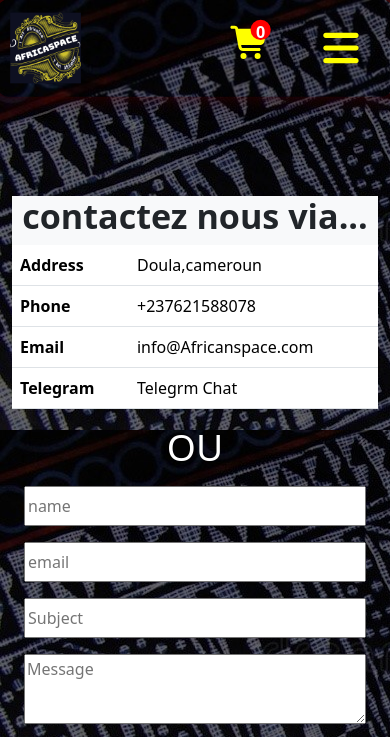
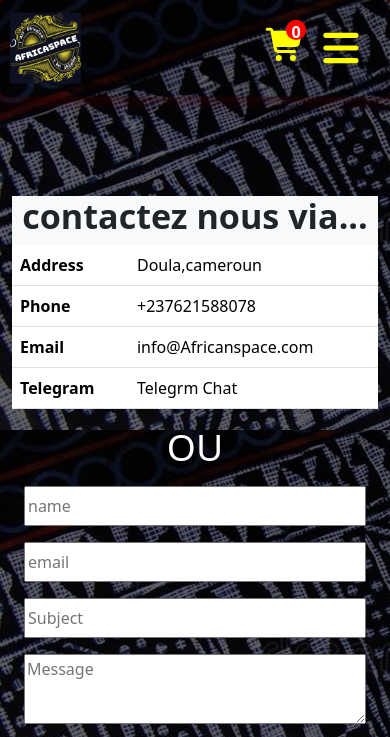
Before and after one commit to takamdev/AfricaSpace, a plain HTML site: page pages/contact.html in a window 390 px wide. Shown: the top 737 px of the page. Drawn offline with Linux system fonts and the light colour scheme.

Commit message:
repositionnement du pannier

```diff
--- a/css/contact/contact.scss
+++ b/css/contact/contact.scss
@@ -35,7 +35,24 @@ body{
    }
   }
 
+  @media screen and (max-width:980px) {
+    header{
 
+        nav{
+            .panier{
+                top: 27px;
+                margin-right: -5px;
+
+            }
+            .nombrePieces{
+                right: 85px;
+
+
+            }
+
+        }
+    }
+}
 
   @media screen and (max-width: 500px){
       .card-container{
```
Also changed, not shown: css/contact/contact.css, 1 other file.
